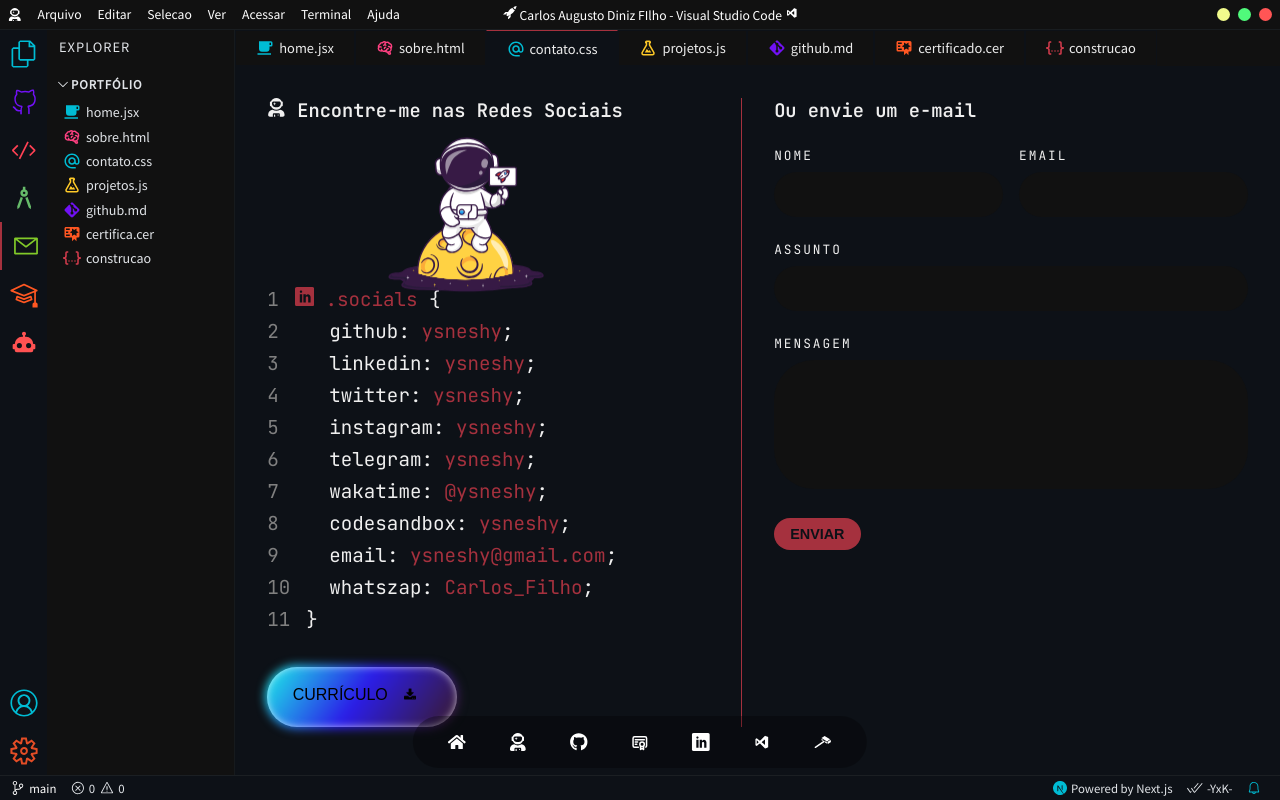
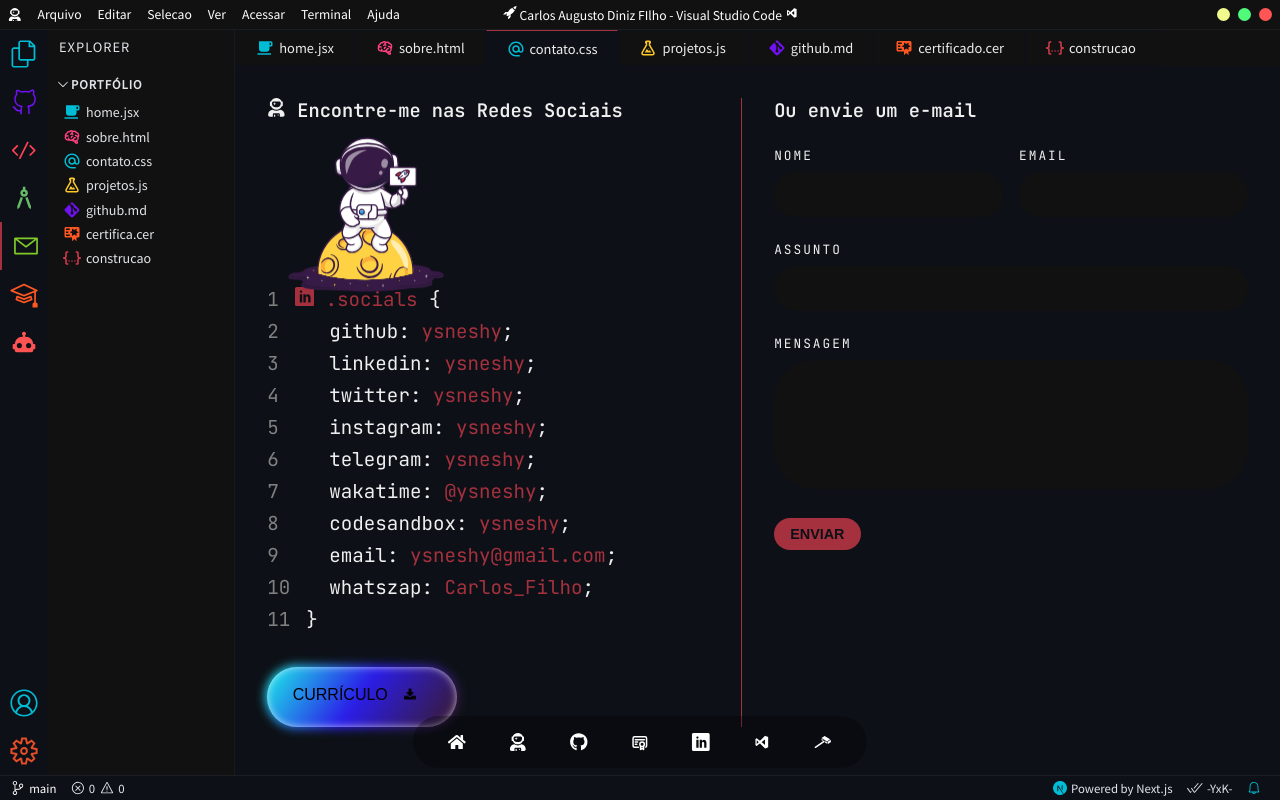
Before and after one commit to ysneshy/portfolio-carlos-filho, a Next.js app: page /contact in a window 1280 px wide. Built offline with nearby package versions, Linux system fonts and the light colour scheme.

Commit message:
upgrade42 :zap:

```diff
--- a/styles/ContactPage.module.css
+++ b/styles/ContactPage.module.css
@@ -24,12 +24,11 @@
   bottom: 0;
   align-items: center;
   justify-content: center;
-  background-repeat: round;
 
 }
 
 .illustration {
-  width: 400px;
+  width: 200px;
   animation: float 5s ease-in-out infinite;
 }
 
```
